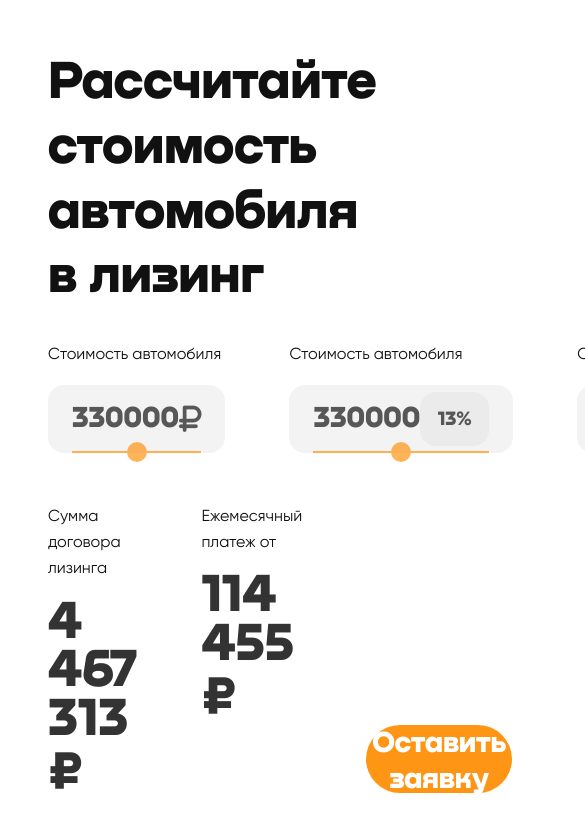
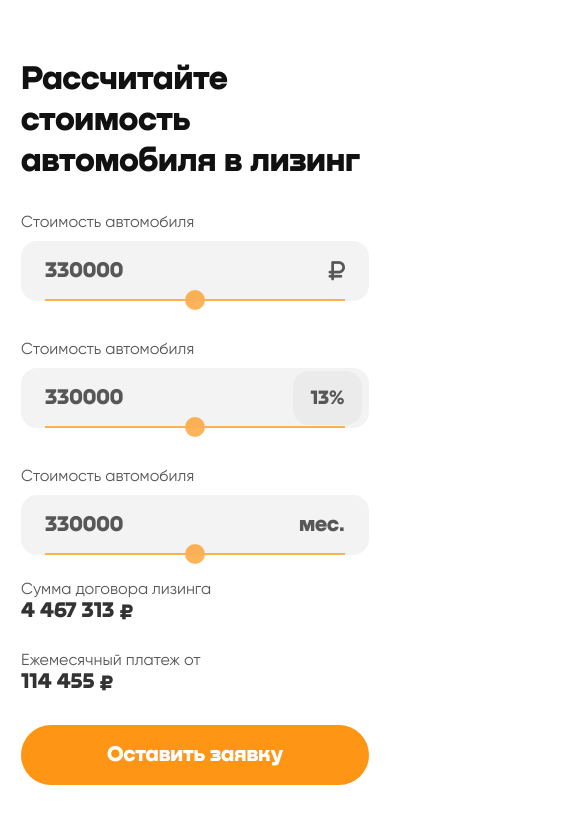
Before and after one commit to Cobalt-A/calculator-html, a website: page app/index.html in a window 390 px wide. Shown: the top 832 px of the page, 585 px wide, since content can reach past the window. Drawn offline with nearby package versions, Linux system fonts and the light colour scheme; files that its build step writes are made by us from their sources.

Commit message:
full adaptive

```diff
--- a/app/index.html
+++ b/app/index.html
@@ -59,7 +59,7 @@
 
 					<div class="row">
 
-						<div class="calculator-form__column">
+						<div class="calculator-form__column calculator-form__column-half">
 
 							<p class="calculator-form__title">
 								Сумма договора лизинга
@@ -71,7 +71,7 @@
 
 						</div>
 
-						<div class="calculator-form__column">
+						<div class="calculator-form__column calculator-form__column-half">
 
 							<p class="calculator-form__title">
 								Ежемесячный платеж от
--- a/app/styles/sass/main.sass
+++ b/app/styles/sass/main.sass
@@ -6,16 +6,15 @@
 
 
 #app
-    height: 100vh
+    min-height: 100vh
     width: 100%
+    display: flex
+    align-items: center
 
 #app-section
     max-width: 1440px
     width: 100%
-    height: 100%
     margin: 0 auto
-    display: flex
-    align-items: center
     padding: 0 48px
     position: relative
 
@@ -23,6 +22,7 @@
 .calculator
     color: #111111
     width: 100%
+    padding: 64px 0
 
 .calculator__title
     font-size: 54px
@@ -38,6 +38,18 @@
     width: 100%
     padding: 0 32px
     position: relative
+
+
+.calculator-form__title
+    font-family: 'Gilroy'
+    font-style: normal
+    font-weight: 400
+    font-size: 16px
+    line-height: 20px
+    color: #575757
+    margin: 0
+    padding: 0
+    margin-bottom: 24px
 
 .range__input
     -webkit-appearance: none
@@ -76,7 +88,6 @@
 
 .range
     background: #F3F3F4
-    padding: 0 24px
     border-radius: 16px
     position: relative
     height: 68px
@@ -100,11 +111,13 @@
     font-size: 30px
     line-height: 36px
     color: #575757
+    margin-left: 24px
 
 .range-content__icon-rub
     font-size: 30px
     line-height: 36px
     color: #575757
+    margin-right: 24px
 
 
 .row
@@ -133,6 +146,7 @@
     font-size: 20px
     line-height: 120%
     color: #575757
+    margin-right: 7px
 
 
 
@@ -144,6 +158,7 @@
     line-height: 36px
     text-align: right
     color: #575757
+    margin-right: 24px
 
 
 .calculator-form__summ
@@ -175,3 +190,88 @@
 .calculator-form__column-end
     display: flex
     flex-direction: column-reverse
+
+
+
+
+
+@media (max-width: 1120px)
+    .row
+        flex-direction: column
+        margin-top: 44px
+        margin-bottom: 0
+
+    .row:last-child
+        flex-wrap: wrap
+        flex-direction: row
+
+    #app-section
+        padding-right: 36px
+        padding-left: 36px
+
+    .calculator__title
+        margin-bottom: 0
+
+    .calculator-form__column
+        margin-bottom: 39px
+
+    .calculator-form__column:last-child
+        margin-bottom: 0
+
+    .calculator-form__column-half
+        width: 50%
+        margin-bottom: 44px
+
+    .calculator-form__title
+        margin-bottom: 8px
+
+    .range
+        margin-top: 24px
+
+
+@media (max-width: 768px)
+
+    #app-section
+        padding-right: 21px
+        padding-left: 21px
+
+    .calculator__title
+        font-size: 34px
+
+    .row
+        flex-direction: column
+        margin-top: 32px
+
+    .row:last-child
+        margin-top: 25px
+
+    .calculator-form__title
+        font-size: 16px
+
+    .range-content__value,
+    .calculator-form__summ,
+    .calculator-form__button,
+    .range-content__time,
+    .range-content__icon-rub
+        font-size: 22px
+
+    .range
+        margin-top: 8px
+
+    .calculator-form__title
+        margin-bottom: 2px
+
+    .range,
+    .calculator-form__button
+        height: 60px
+
+    .calculator-form__column-half
+        width: 100%
+        margin-bottom: 29px
+
+    .calculator
+        padding-top: 44px
+        padding-bottom: 44px
+
+    .calculator-form__button
+        margin-top: 3px
```
Also changed, not shown: app/css/app.min.css, readme.md.
